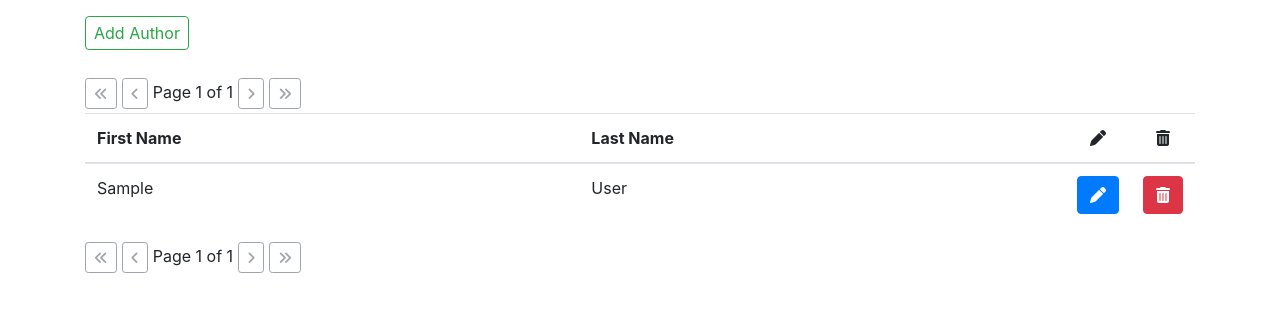
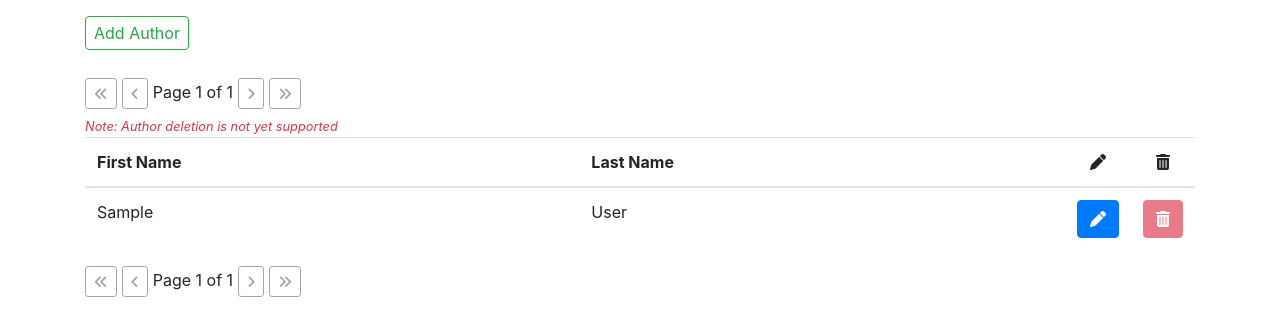
Before and after one commit to zrev2220/booktracker, a Django app: page /authors/ in a window 1280 px wide. Shown: the part 56-392 px from the top of the page. Run offline with Django 3.2, Linux system fonts and the light colour scheme; a user stored in the database is signed in; tables that the repository leaves empty hold one stand-in row (values such as "Sample post"); some libraries are stand-ins or nearby versions.

Commit message:
Add UI notes that author deletion is not supported

```diff
--- a/static/scripts/author_list.js
+++ b/static/scripts/author_list.js
@@ -67,8 +67,9 @@ function editAuthor(id, firstName, lastName, fullName) {
  * @param fullName Full name of author.
  */
 function deleteAuthor(id, firstName, lastName, fullName) {
-  selectedAuthor = {id, firstName, lastName, fullName};
-  $("#delete-author-modal").modal();
+  console.warn('Author deletion not yet supported');
+  // selectedAuthor = {id, firstName, lastName, fullName};
+  // $("#delete-author-modal").modal();
 }
 
 /**
--- a/templates/books/author_list.html
+++ b/templates/books/author_list.html
@@ -13,6 +13,11 @@
   </button>
   {% if object_list|length > 0 %}
     {% include "pagination_controls.html" %}
+    <small class="text-danger">
+      <em>
+        Note: Author deletion is not yet supported
+      </em>
+    </small>
     <table class="table">
       <thead>
       <tr>
@@ -36,6 +41,7 @@
           </td>
           <td class="fit">
             <button class="btn btn-danger"
+                    disabled
                     onclick="deleteAuthor({{ author.id }}, '{{ author.first_name }}', '{{ author.last_name }}',
                       '{{ author.get_full_name }}')">
               <i class="fas fa-trash-alt"></i>
```
